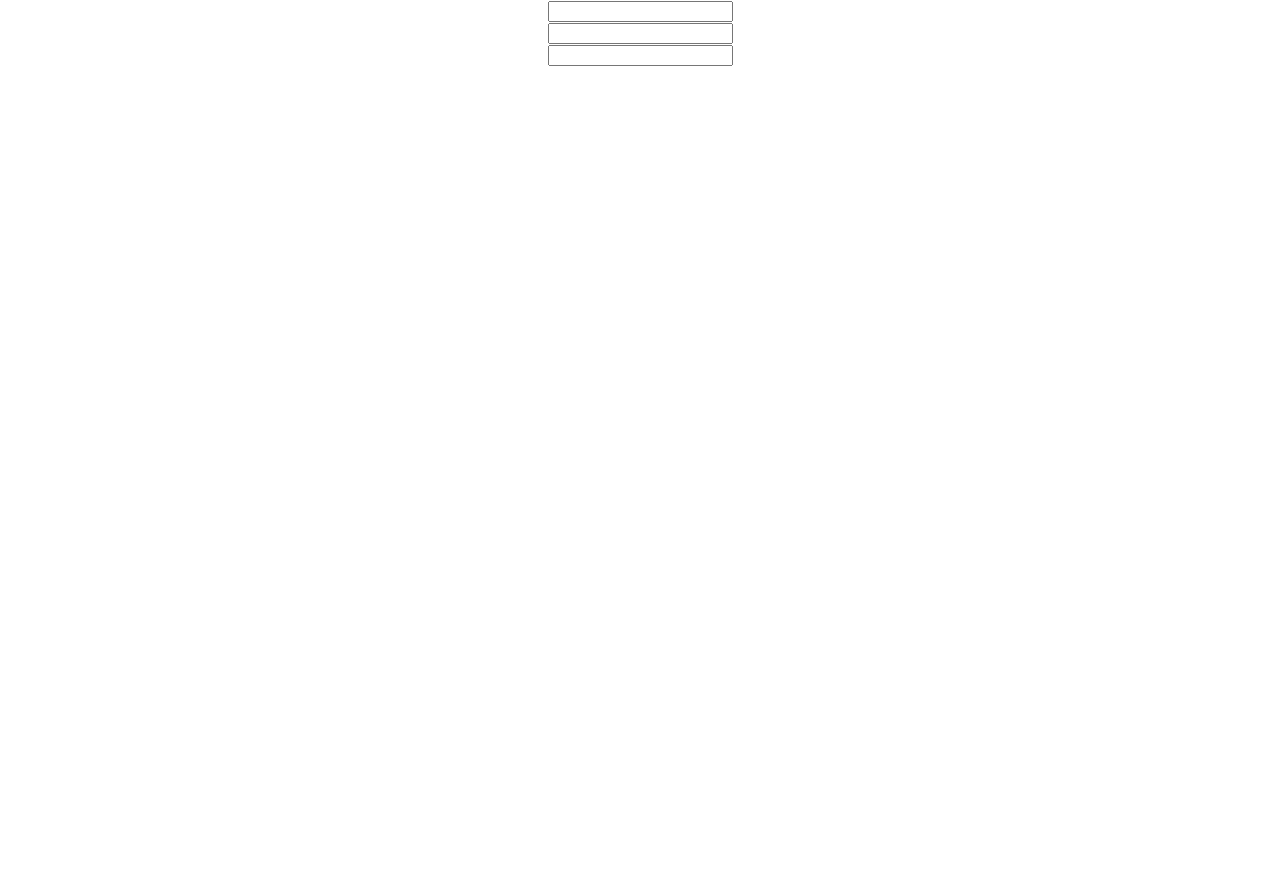
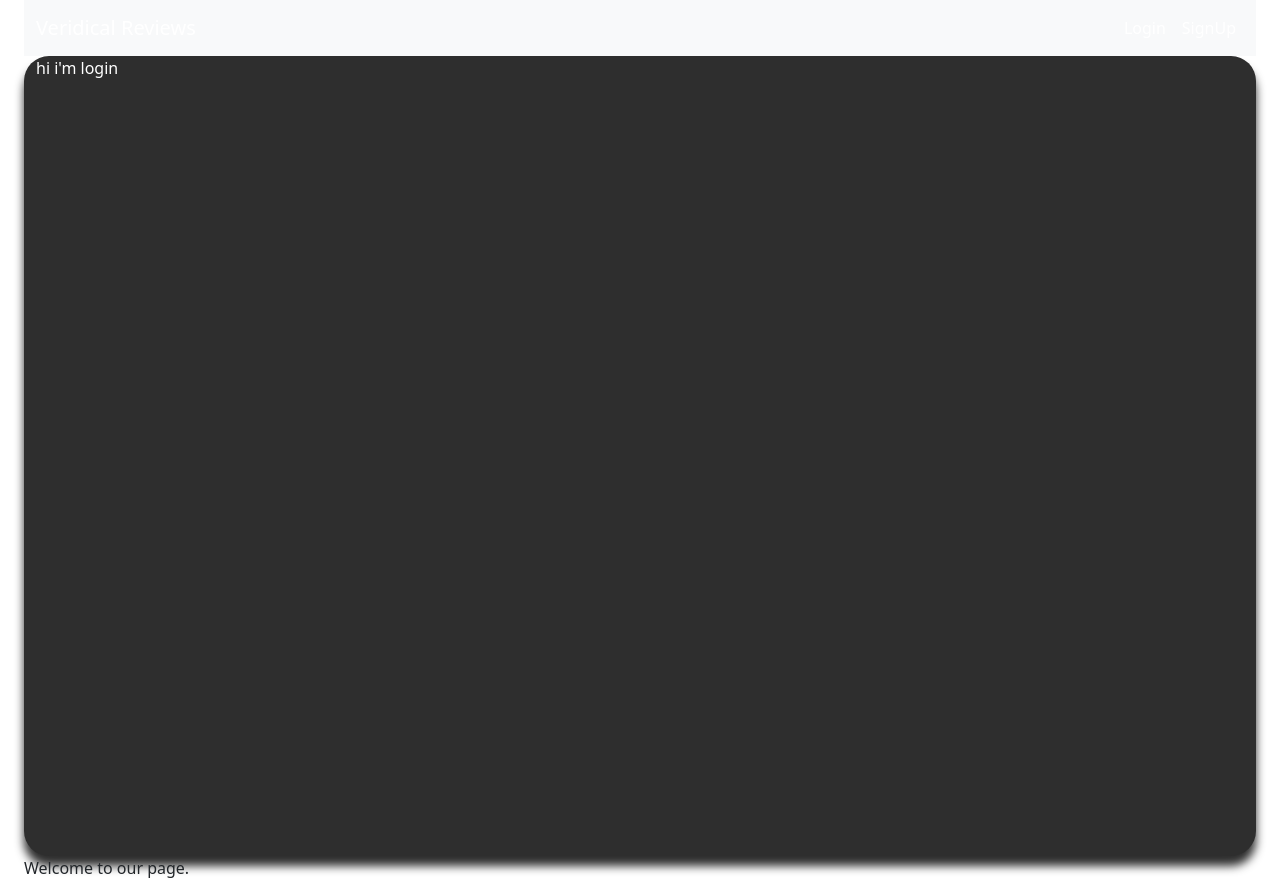
Before and after one commit to BharathReddyA/VReviewer, a React (Create React App) app: page /Login in a window 1280 px wide. Before the commit the page ends 800 px from the top, so only its background shows below. Built offline with nearby package versions, Linux system fonts and the light colour scheme.

Commit message:
login and sign up pages added with a navigation bar on top

```diff
--- a/package.json
+++ b/package.json
@@ -6,8 +6,11 @@
     "@testing-library/jest-dom": "^5.17.0",
     "@testing-library/react": "^13.4.0",
     "@testing-library/user-event": "^13.5.0",
+    "bootstrap": "^5.3.2",
     "react": "^18.2.0",
+    "react-bootstrap": "^2.10.0",
     "react-dom": "^18.2.0",
+    "react-router-dom": "^6.21.3",
     "react-scripts": "5.0.1",
     "web-vitals": "^2.1.4"
   },
--- a/src/App.js
+++ b/src/App.js
@@ -1,16 +1,23 @@
-import './App.css';
+import React from "react";
+import "./App.css";
+import Container from "react-bootstrap/Container";
+import { BrowserRouter as Router, Routes, Route } from "react-router-dom";
+import Login from "./Screens/Login";
+import SignUp from "./Screens/SignUp";
+import NavbarTop from "./components/NavbarTop";
 
 function App() {
   return (
-    <div className="App">
-      <form method="post">
-        <input type='text'/>
-        <br/>
-        <input type='text'/>
-        <br/>
-        <input type='text'/>
-      </form>
-    </div>
+    <Router>
+      <Container fluid>
+        <NavbarTop/>
+        <Routes>
+          <Route path="/Login" element={<Login />} />
+          <Route path="/SignUp" element={<SignUp />} />
+        </Routes>
+        Welcome to our page.
+      </Container>
+    </Router>
   );
 }
 
--- /dev/null
+++ b/src/Assets/Style.css
@@ -0,0 +1,8 @@
+.loginForm {
+  color: #FFFFFF;
+  background-color: #2e2e2e;
+  min-height: 800px;
+  border-radius: 25px;
+  box-shadow: 0px 10px 10px 0px #2e2e2e;
+  min-width: 400px;
+}
--- /dev/null
+++ b/src/Screens/Login.js
@@ -0,0 +1,13 @@
+import React from "react";
+import Container from "react-bootstrap/esm/Container";
+import "../Assets/Style.css";
+
+export default function Login() {
+  return (
+    <div>
+      <Container fluid className="loginForm">
+        hi i'm login
+      </Container>
+    </div>
+  );
+}
--- /dev/null
+++ b/src/Screens/SignUp.js
@@ -0,0 +1,61 @@
+import React, { useState } from 'react';
+
+const SignUp = () => {
+  const [formData, setFormData] = useState({
+    name: '',
+    email: '',
+    password: '',
+  });
+
+  const handleChange = (e) => {
+    const { name, value } = e.target;
+    setFormData({
+      ...formData,
+      [name]: value,
+    });
+  };
+
+  const handleSubmit = (e) => {
+    e.preventDefault();
+    // Add your logic for form submission here
+    console.log('Form submitted:', formData);
+  };
+
+  return (
+    <form onSubmit={handleSubmit}>
+      <label>
+        Name:
+        <input
+          type="text"
+          name="name"
+          value={formData.name}
+          onChange={handleChange}
+        />
+      </label>
+      <br />
+      <label>
+        Email:
+        <input
+          type="email"
+          name="email"
+          value={formData.email}
+          onChange={handleChange}
+        />
+      </label>
+      <br />
+      <label>
+        Password:
+        <input
+          type="password"
+          name="password"
+          value={formData.password}
+          onChange={handleChange}
+        />
+      </label>
+      <br />
+      <button type="submit">Sign Up</button>
+    </form>
+  );
+};
+
+export default SignUp;
--- /dev/null
+++ b/src/components/NavbarTop.js
@@ -0,0 +1,68 @@
+// import Button from "react-bootstrap/Button";
+import Container from "react-bootstrap/Container";
+// import Form from "react-bootstrap/Form";
+import Nav from "react-bootstrap/Nav";
+import Navbar from "react-bootstrap/Navbar";
+// import NavDropdown from "react-bootstrap/NavDropdown";
+function NavbarTop() {
+  return (
+    <Navbar expand="lg" className="bg-body-tertiary">
+      <Container
+        fluid
+        className="nav-style"
+        style={{ justifyContent: "space-between", flexDirection: "row" }}
+      >
+        <div>
+          <Navbar.Brand href="/" style={{ color: "white" }}>
+            Veridical Reviews
+          </Navbar.Brand>
+        </div>
+        <div
+          style={{
+            justifyContent: "flex-start",
+            alignItems: "flex-end",
+            flexDirection: "column-reverse",
+          }}
+        >
+          <Navbar.Toggle
+            aria-controls="navbarScroll"
+            style={{ color: "white" }}
+          />
+          <Navbar.Collapse
+            id="navbarScroll"
+            style={{ color: "white", flexDirection: "column-reverse" }}
+          >
+            <Nav
+              className="me-auto my-2 my-lg-0"
+              style={{
+                maxHeight: "100px",
+                color: "white",
+                justifyContent: "flex-end",
+                alignItems: "flex-start",
+              }}
+              navbarScroll
+            >
+              <Nav.Link href="Login" style={{ color: "white" }}>
+                Login
+              </Nav.Link>
+              <Nav.Link href="SignUp" style={{ color: "white" }}>
+                SignUp
+              </Nav.Link>
+            </Nav>
+            {/* <Form className="d-flex">
+            <Form.Control
+              type="search"
+              placeholder="Search"
+              className="me-2"
+              aria-label="Search"
+            />
+            <Button variant="outline-success">Search</Button>
+          </Form> */}
+          </Navbar.Collapse>
+        </div>
+      </Container>
+    </Navbar>
+  );
+}
+
+export default NavbarTop;
--- a/src/index.js
+++ b/src/index.js
@@ -1,14 +1,18 @@
-import React from 'react';
-import ReactDOM from 'react-dom/client';
-import './index.css';
-import App from './App';
-import reportWebVitals from './reportWebVitals';
+import React from "react";
+import ReactDOM from "react-dom/client";
+import "./index.css";
+import App from "./App";
+import reportWebVitals from "./reportWebVitals";
+import 'bootstrap/dist/css/bootstrap.min.css';
+import { Container } from "react-bootstrap";
 
-const root = ReactDOM.createRoot(document.getElementById('root'));
+const root = ReactDOM.createRoot(document.getElementById("root"));
 root.render(
-  <React.StrictMode>
-    <App />
-  </React.StrictMode>
+  <Container fluid>
+    <React.StrictMode>
+      <App />
+    </React.StrictMode>
+  </Container>
 );
 
 // If you want to start measuring performance in your app, pass a function
```
Also changed, not shown: 1 other file (tests, documents, lock files or other folders).
